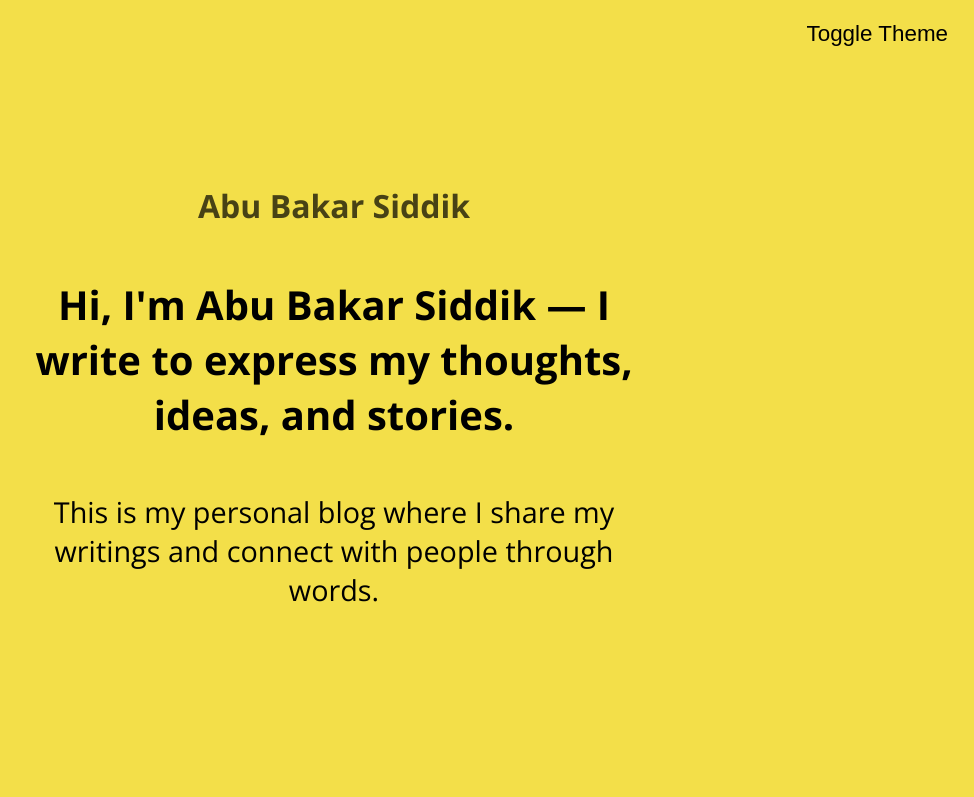
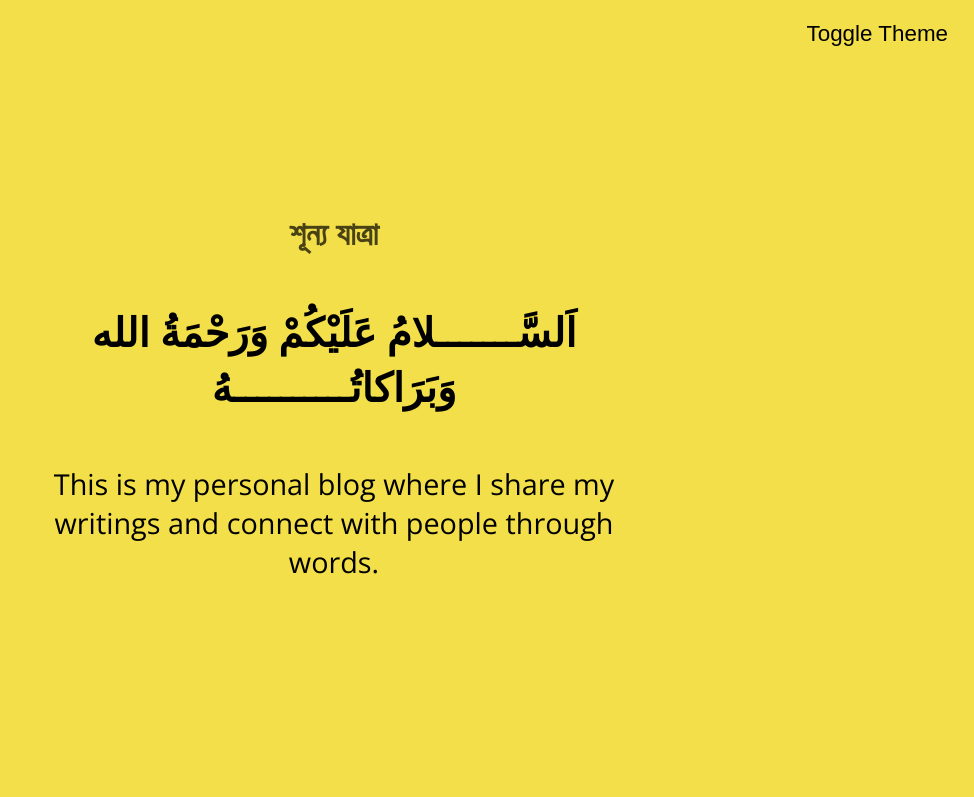
Before and after one commit to abubakar-siddik-dev/my-blog, a website: page index.html in a window 1280 px wide. Shown: the top 797 px of the page, without its empty margins (306-1280 px from the left). Drawn offline with nearby package versions, Linux system fonts and the light colour scheme; files whose address does not match are found by name.

Commit message:
Update index.html

```diff
--- a/index.html
+++ b/index.html
@@ -5,7 +5,8 @@
   <meta http-equiv="X-UA-Compatible" content="IE=edge" />
   <title>Abu Bakar Siddik | Personal Blog</title>
 
-  <meta name="description" content="This is the personal blog of Abu Bakar Siddik where I share my thoughts, stories, and writings." />
+  <meta name="description" content="I am a committed Muslim activist—dedicated to the establishment of truth (Haq).
+A platform for Da’wah, counsel, and unapologetic resistance against injustice." />
   <meta name="viewport" content="width=device-width, initial-scale=1" />
 
   <meta property="og:title" content="Abu Bakar Siddik" />
@@ -30,11 +31,11 @@
     <!-- HEADER -->
     <header>
       <h1 class="header__title">
-        <span class="visuallyhidden">Abu Bakar Siddik</span>
+        <span class="visuallyhidden">শূন্য যাত্রা</span>
       </h1>
 
       <p class="header__intro">
-        Hi, I'm Abu Bakar Siddik — I write to express my thoughts, ideas, and stories.
+        اَلسَّـــــــلامُ عَلَيْكُمْ وَرَحْمَةُ الله وَبَرَاكاتُــــــــــهُ
       </p>
 
       <p class="header__subintro">
```
